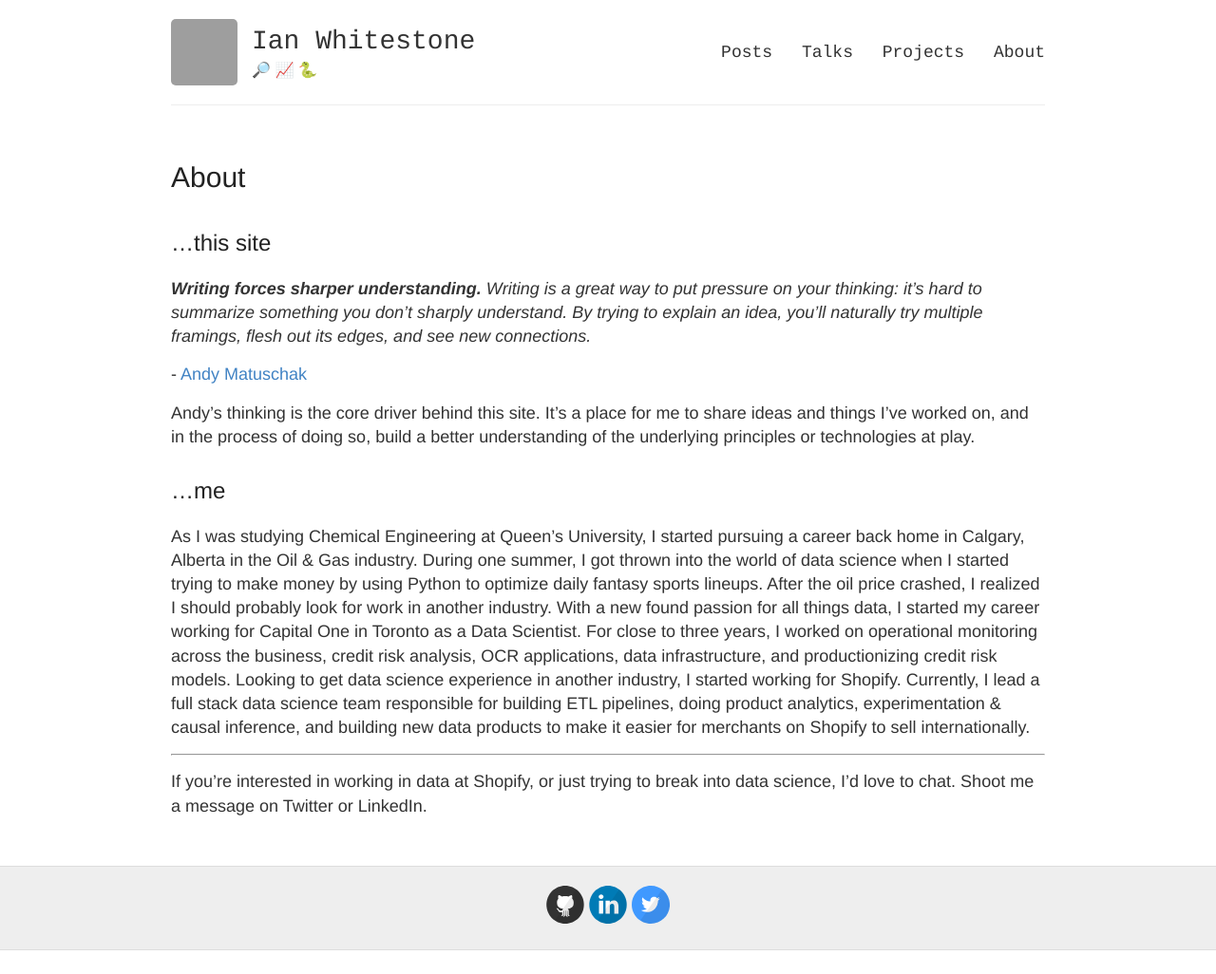
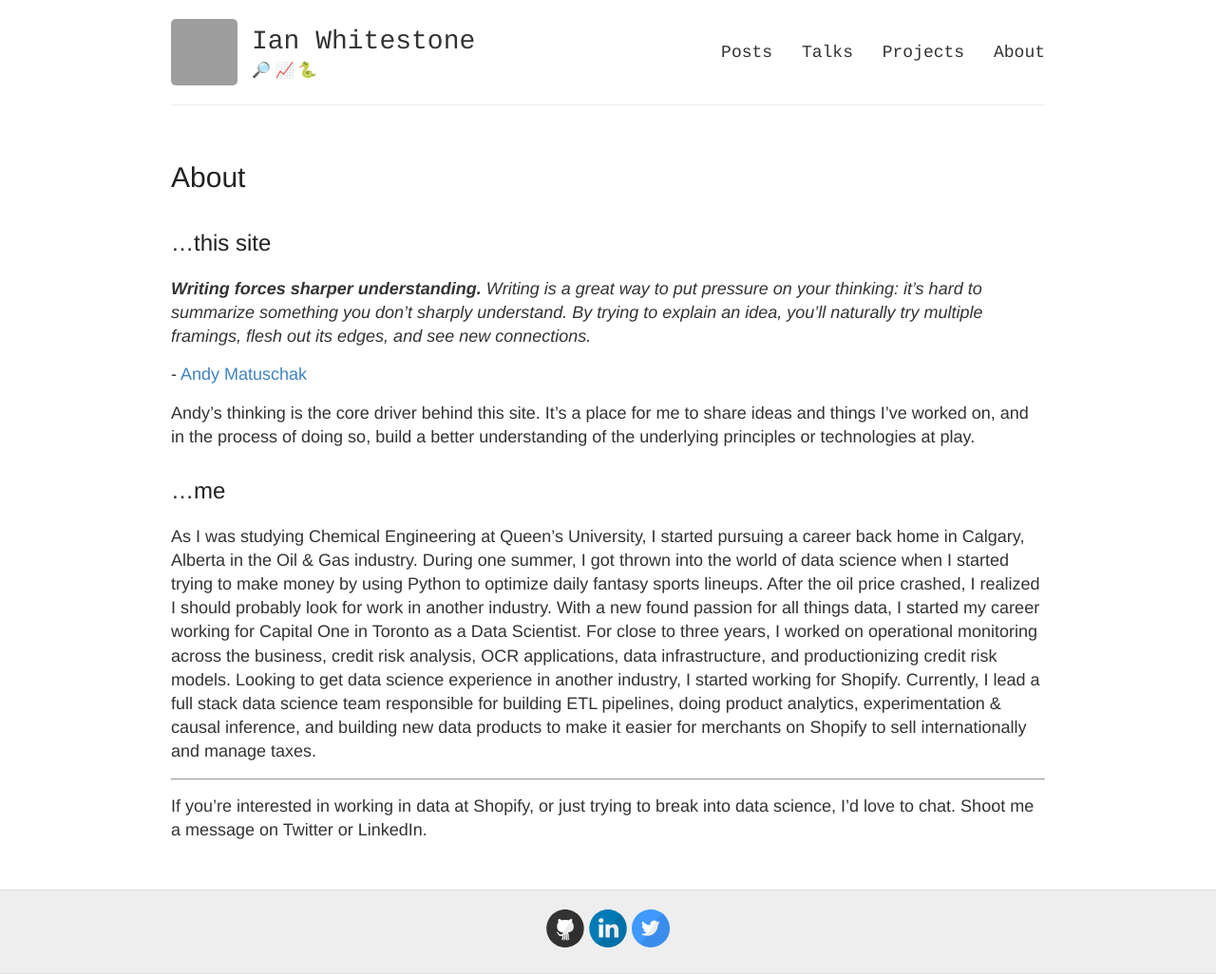
Before and after one commit to ian-whitestone/ian-whitestone.github.io, a Jekyll site: the page built from pages/about.md, in a window 1280 px wide. Shown: the whole page at 95% size. Built offline with Jekyll 4.4.1, drawn with Linux system fonts in a browser that asks for light colours; before the commit the page ends 1001 px from its top, so only the background shows below that; grey boxes are pictures that could not be loaded.

```diff
--- a/pages/about.md
+++ b/pages/about.md
@@ -15,7 +15,7 @@ Andy's thinking is the core driver behind this site. It's a place for me to shar
 
 ## ...me
 
-As I was studying Chemical Engineering at Queen's University, I started pursuing a career back home in Calgary, Alberta in the Oil & Gas industry. During one summer, I got thrown into the world of data science when I started trying to make money by using Python to optimize daily fantasy sports lineups. After the oil price crashed, I realized I should probably look for work in another industry. With a new found passion for all things data, I started my career working for Capital One in Toronto as a Data Scientist. For close to three years, I worked on operational monitoring across the business, credit risk analysis, OCR applications, data infrastructure, and productionizing credit risk models. Looking to get data science experience in another industry, I started working for Shopify. Currently, I lead a full stack data science team responsible for building ETL pipelines, doing product analytics, experimentation & causal inference, and building new data products to make it easier for merchants on Shopify to sell internationally.
+As I was studying Chemical Engineering at Queen's University, I started pursuing a career back home in Calgary, Alberta in the Oil & Gas industry. During one summer, I got thrown into the world of data science when I started trying to make money by using Python to optimize daily fantasy sports lineups. After the oil price crashed, I realized I should probably look for work in another industry. With a new found passion for all things data, I started my career working for Capital One in Toronto as a Data Scientist. For close to three years, I worked on operational monitoring across the business, credit risk analysis, OCR applications, data infrastructure, and productionizing credit risk models. Looking to get data science experience in another industry, I started working for Shopify. Currently, I lead a full stack data science team responsible for building ETL pipelines, doing product analytics, experimentation & causal inference, and building new data products to make it easier for merchants on Shopify to sell internationally and manage taxes.
 
 <hr>
 
```
Also changed, not shown: _posts/2021-08-22-the-faithful-1104.md (+1 -1 lines).
